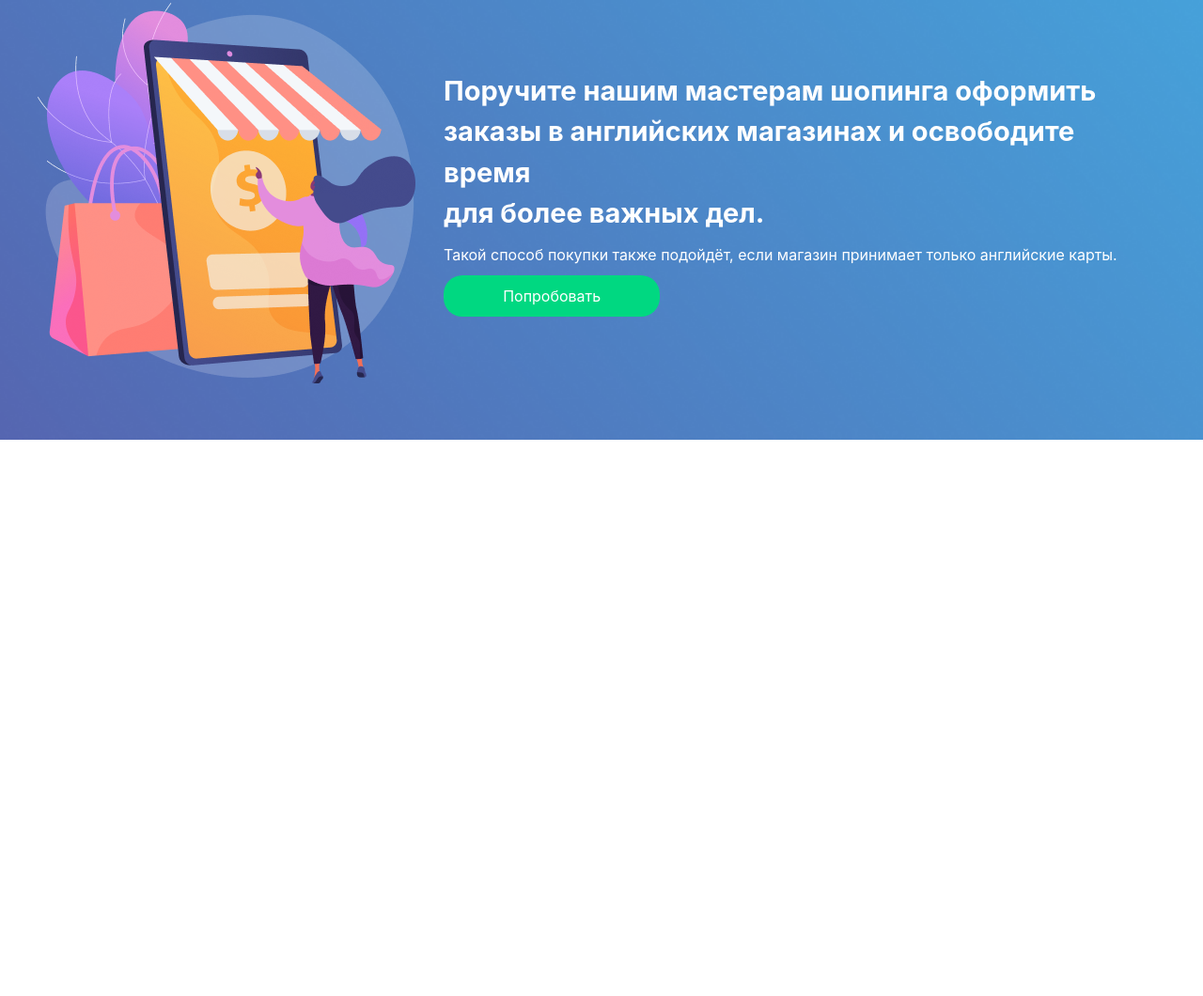
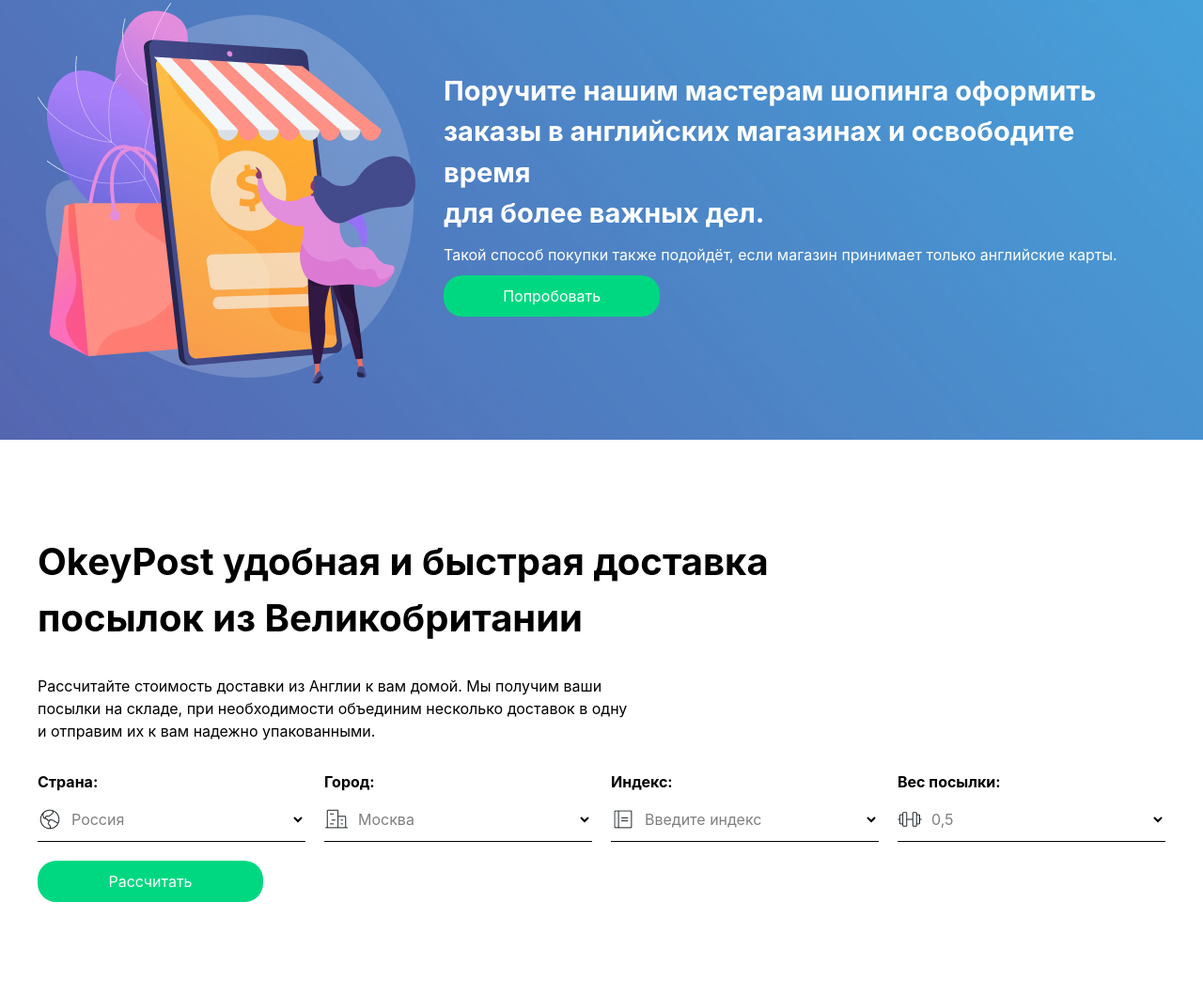
Before and after one commit to Tol1bjon/Project-13, a website: page index.html in a window 1280 px wide. Shown: the part 2056-3116 px from the top of the page at 94% size. Before the commit the page ends 2524 px from the top, so only its background shows below. Drawn offline with nearby package versions, Linux system fonts and the light colour scheme; files that its build step writes are made by us from their sources.

Commit message:
Section4

```diff
--- a/index.html
+++ b/index.html
@@ -119,7 +119,7 @@
                 <div class="flex items-center gap-[10px] px-[80px]">
                     <img src="./src/Иконка (6).png" alt="">
                     <div>
-                        <h1>Экономия до <br class="lg:flex hidden"> 70%</h1>
+                        <h1>Экономия до 70%</h1>
                     </div>
                 </div>
                 <div class="flex items-center gap-[10px] px-[80px] border-x-1 border-black">
@@ -137,7 +137,7 @@
                 <div class="flex items-center gap-[10px] px-[80px]">
                     <img src="./src/Иконка (9).png" alt="">
                     <div>
-                        <h1>Огромный выбор <br class="lg:flex hidden"> товаров</h1>
+                        <h1>Огромный выбор товаров</h1>
                     </div>
                 </div>
             </aside>
@@ -153,6 +153,56 @@
                 </aside>
             </div>
         </section>
+
+        <section class="flex flex-col gap-[30px] max-w-[1200px] m-auto py-[100px] px-[10px] lg:px-0">
+            <h1 class="font-bold lg:text-[40px] text-[35px]">OkeyPost удобная и быстрая доставка <br class="lg:flex hidden"> посылок из Великобритании </h1>
+            <p>Рассчитайте стоимость доставки из Англии к вам домой. Мы получим ваши <br class="lg:flex hidden"> посылки на складе, при необходимости объединим несколько доставок в одну <br class="lg:flex hidden"> и отправим их к вам надежно упакованными.</p>
+            <aside class="flex flex-col gap-[20px]">
+                <div class="flex lg:flex-row flex-col gap-[20px] items-center justify-between">
+                    <div class="flex flex-col gap-[5px]">
+                        <h1 class="font-bold">Страна:</h1>
+                        <div class="flex items-center border-b-1 border-black py-[10px]">
+                            <div class="flex items-center gap-[10px]">
+                                <img src="./src/GlobeHemisphereWest.png" alt="">
+                                <input placeholder="Россия" type="text">
+                            </div>
+                            <select></select>
+                        </div>
+                    </div>
+                    <div class="flex flex-col gap-[5px]">
+                        <h1 class="font-bold">Город:</h1>
+                        <div class="flex items-center border-b-1 border-black py-[10px]">
+                            <div class="flex items-center gap-[10px]">
+                                <img src="./src/Buildings.png" alt="">
+                                <input placeholder="Москва" type="text">
+                            </div>
+                            <select></select>
+                        </div>
+                    </div>
+                    <div class="flex flex-col gap-[5px]">
+                        <h1 class="font-bold">Индекс:</h1>
+                        <div class="flex items-center border-b-1 border-black py-[10px]">
+                            <div class="flex items-center gap-[10px]">
+                                <img src="./src/Notebook.png" alt="">
+                                <input placeholder="Введите индекс" type="text">
+                            </div>
+                            <select></select>
+                        </div>
+                    </div>
+                    <div class="flex flex-col gap-[5px]">
+                        <h1 class="font-bold">Вес посылки:</h1>
+                        <div class="flex items-center border-b-1 border-black py-[10px]">
+                            <div class="flex items-center gap-[10px]">
+                                <img src="./src/Barbell.png" alt="">
+                                <input placeholder="0,5" type="text">
+                            </div>
+                            <select></select>
+                        </div>
+                    </div>
+                </div>
+                <button class="py-[10px] px-[15px] text-[white] rounded-[20px] bg-[#00D881] lg:w-[20%]">Рассчитать</button>
+            </aside>
+        </section>
     </main>
 </body>
 </html>
```
Also changed, not shown: src/Barbell.png (added), src/Buildings.png (added), src/GlobeHemisphereWest.png (added), src/Notebook.png (added), src/Иконка (10).png (added).
